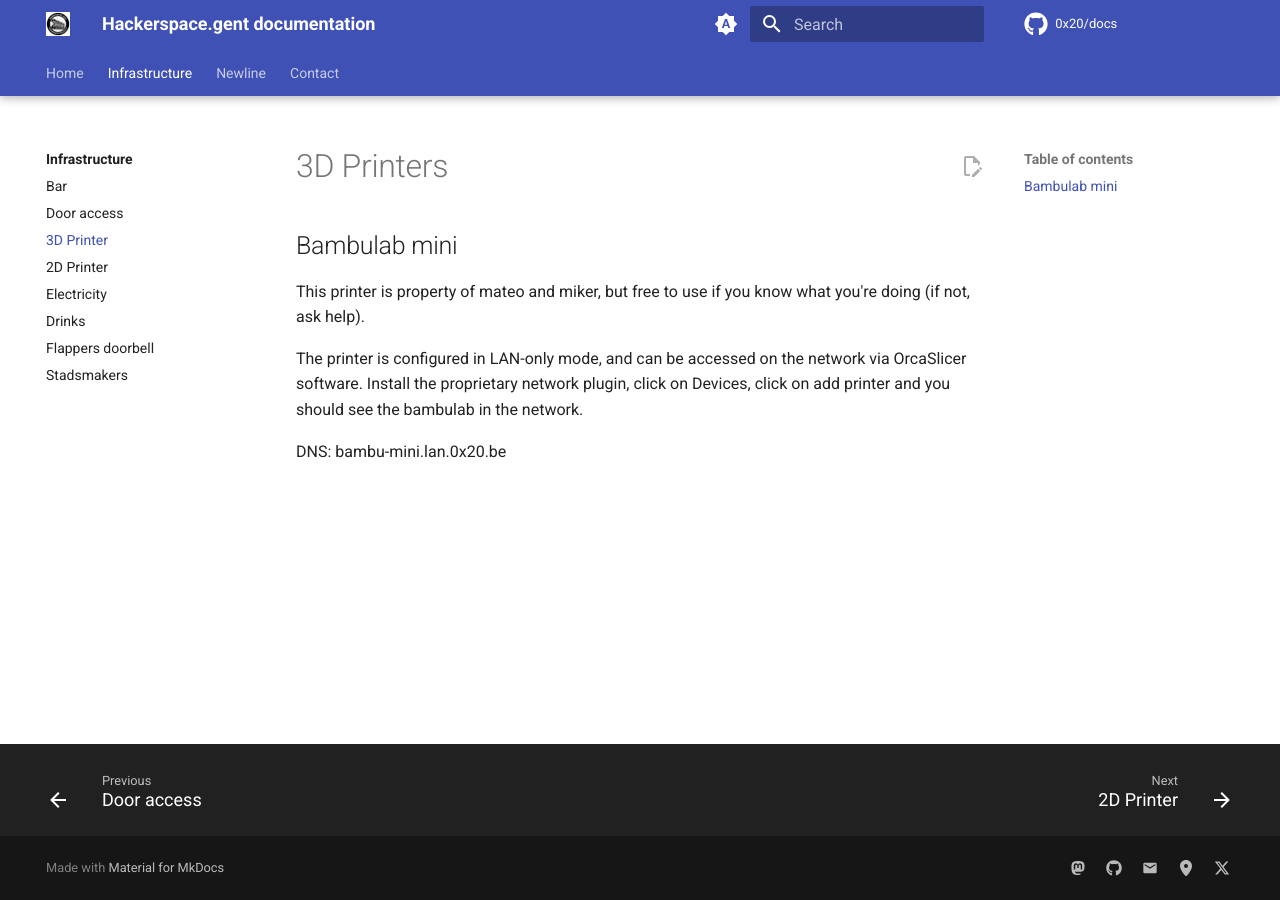
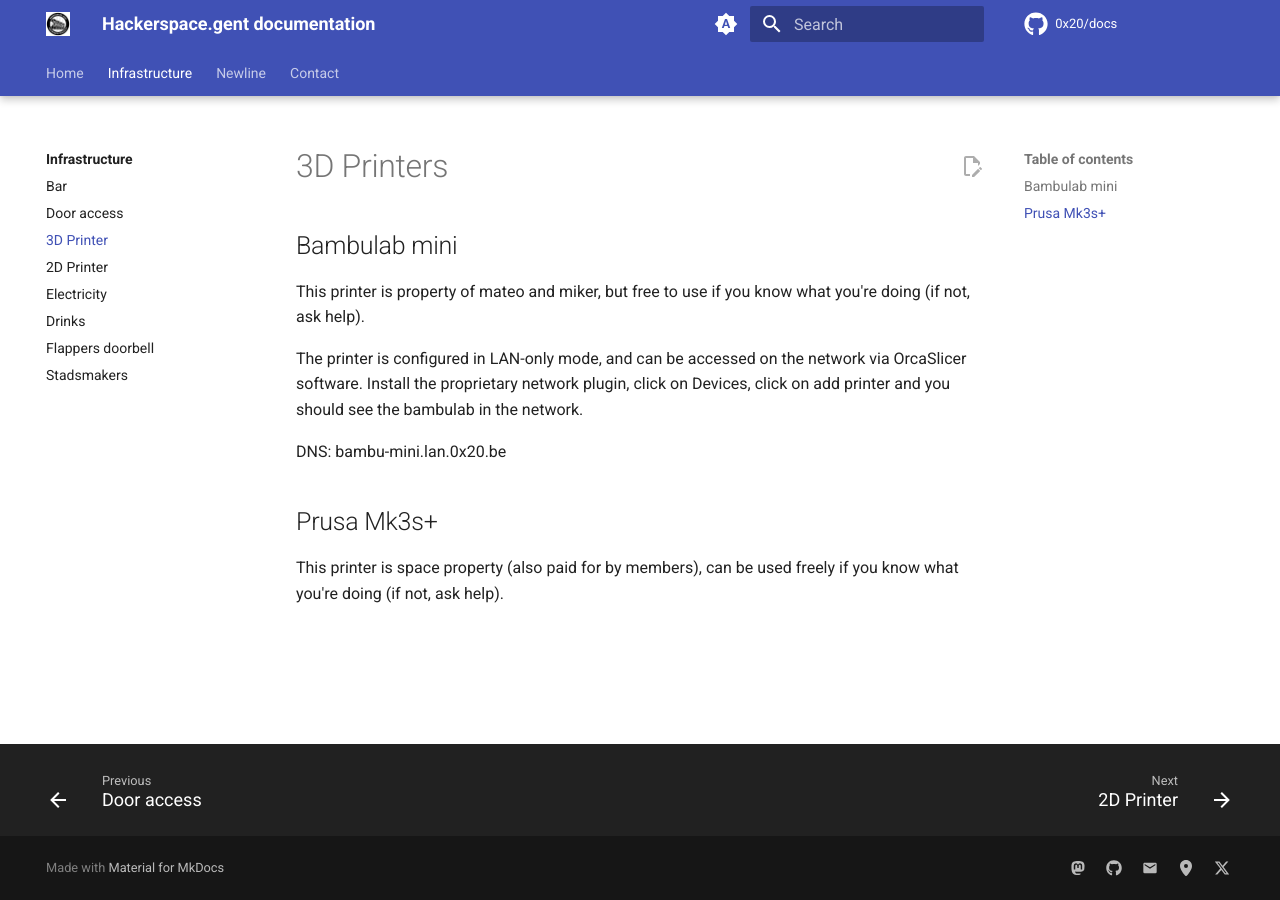
Before and after one commit to 0x20/docs, an MkDocs documentation site: the page built from docs/infra/printer3d.md, in a window 1280 px wide. Built offline with MkDocs 1.6.1 and Material for MkDocs 9.7.7, drawn with Linux system fonts in a browser that asks for light colours; comment, search, counter and statistics services are not loaded.

Commit message:
Update printer3d.md
add the prusa

```diff
--- a/docs/infra/printer3d.md
+++ b/docs/infra/printer3d.md
@@ -10,3 +10,8 @@
 Devices, click on add printer and you should see the bambulab in the network.
 
 DNS: bambu-mini.lan.0x20.be
+
+## Prusa Mk3s+
+
+This printer is space property (also paid for by members), can be used freely if you know
+what you're doing (if not, ask help).
```
